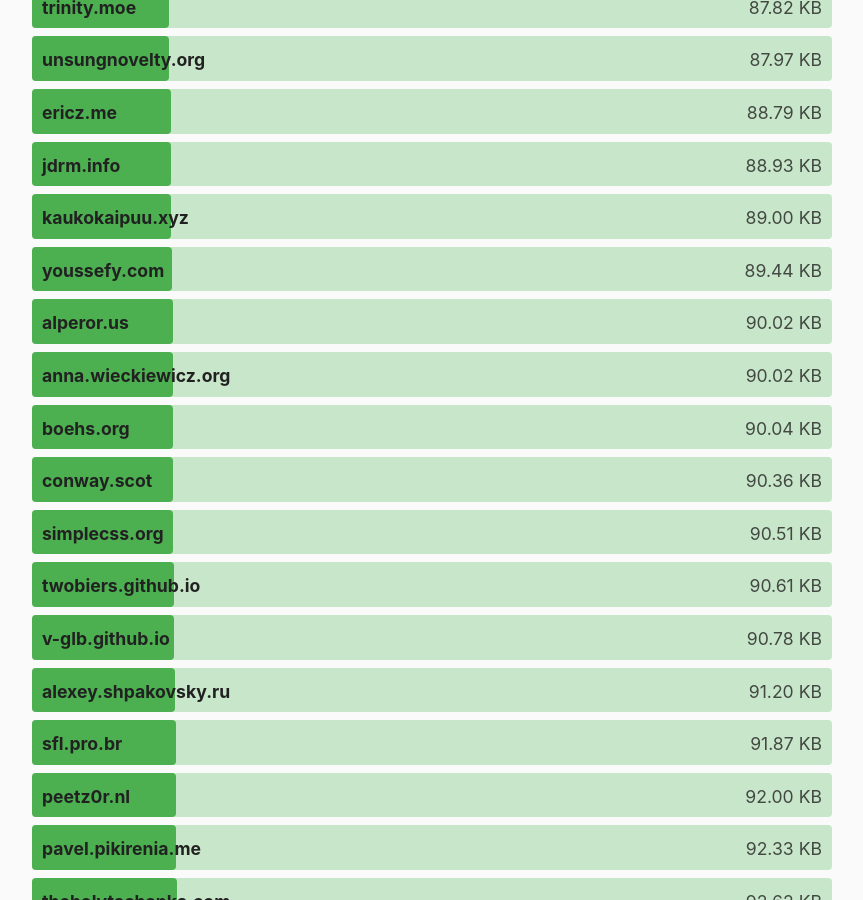
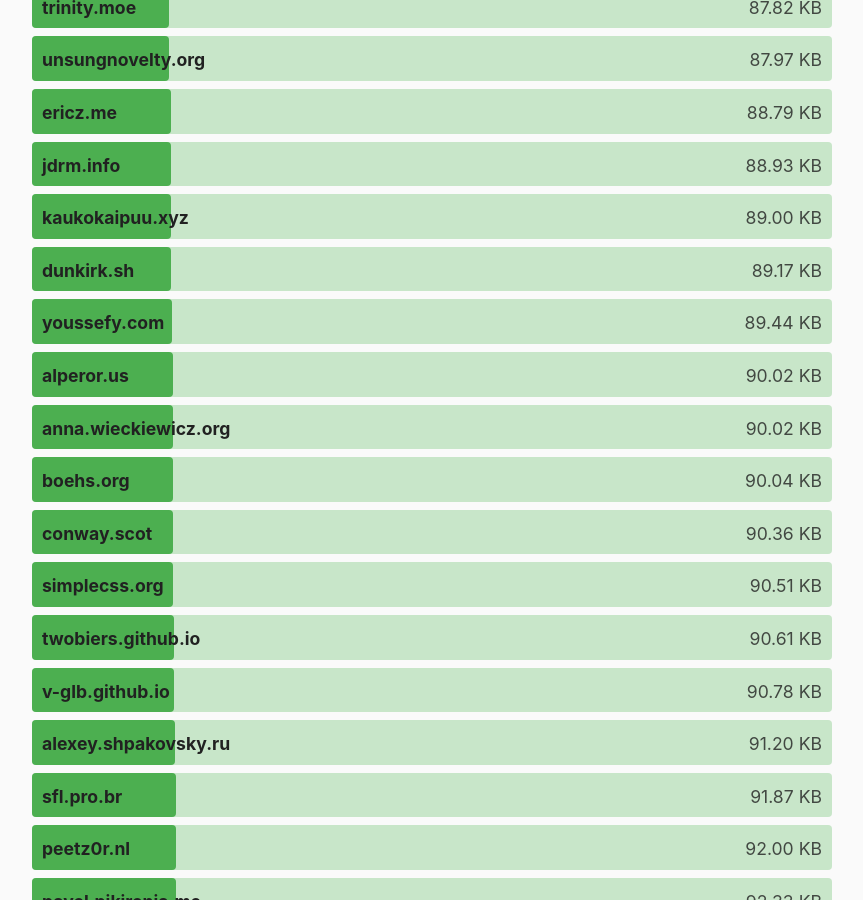
Before and after one commit to kevquirk/512kb.club, a Jekyll site: the page built from index.md, in a window 1280 px wide and 900 px high, scrolled down 24675 px. Shown: the whole window, without its empty margins (208-1071 px from the left). Built offline with Jekyll 4.4.1, drawn with Linux system fonts in a browser that asks for light colours.

Commit message:
chore: update dunkirk.sh's size

```diff
--- a/_data/sites.yml
+++ b/_data/sites.yml
@@ -1200,8 +1200,8 @@
 
 - domain: dunkirk.sh
   url: http://dunkirk.sh/
-  size: 135.24
-  last_checked: 2025-09-18
+  size: 89.17
+  last_checked: 2025-09-21
 
 - domain: duplitech.fr
   url: https://www.duplitech.fr/
```
